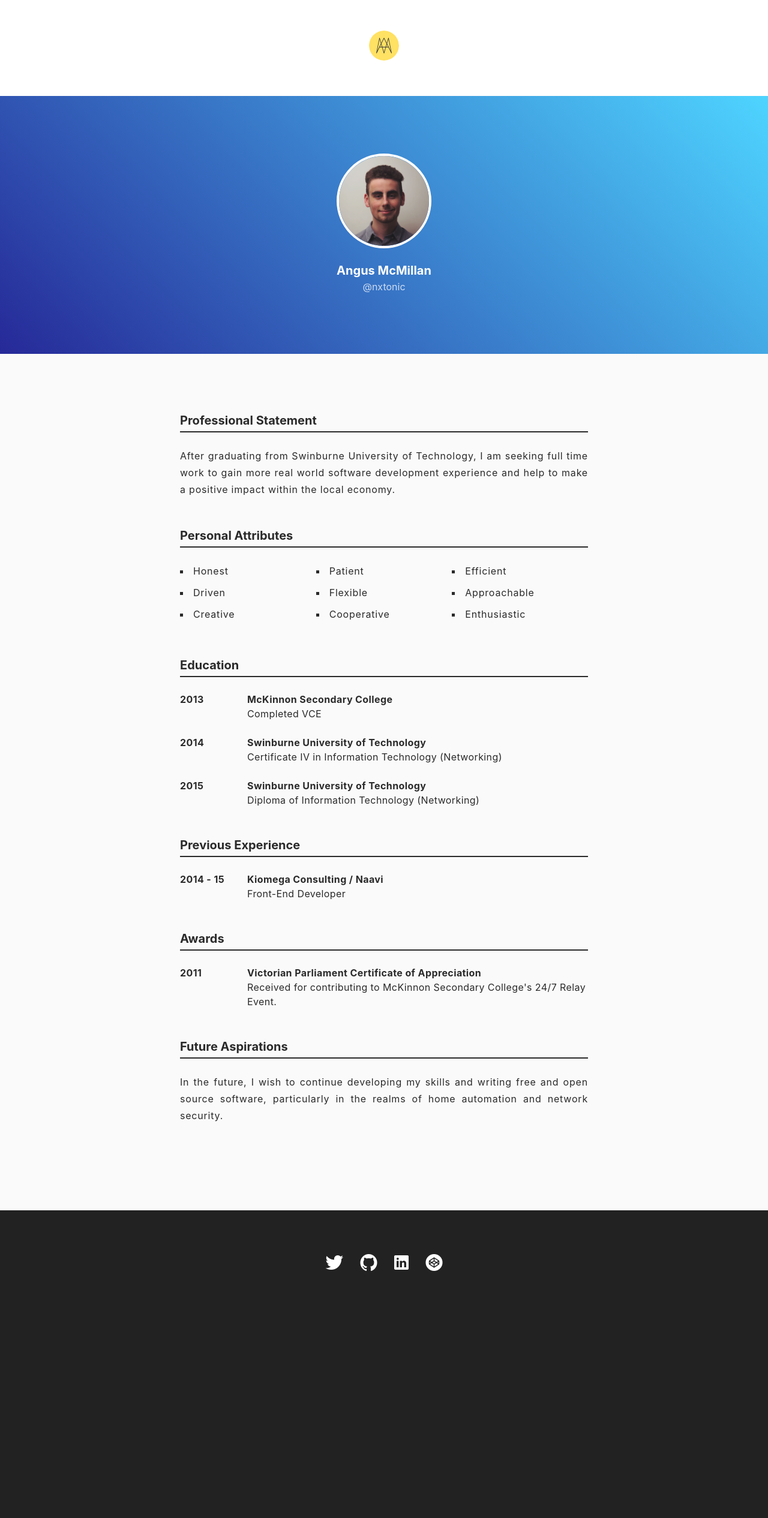
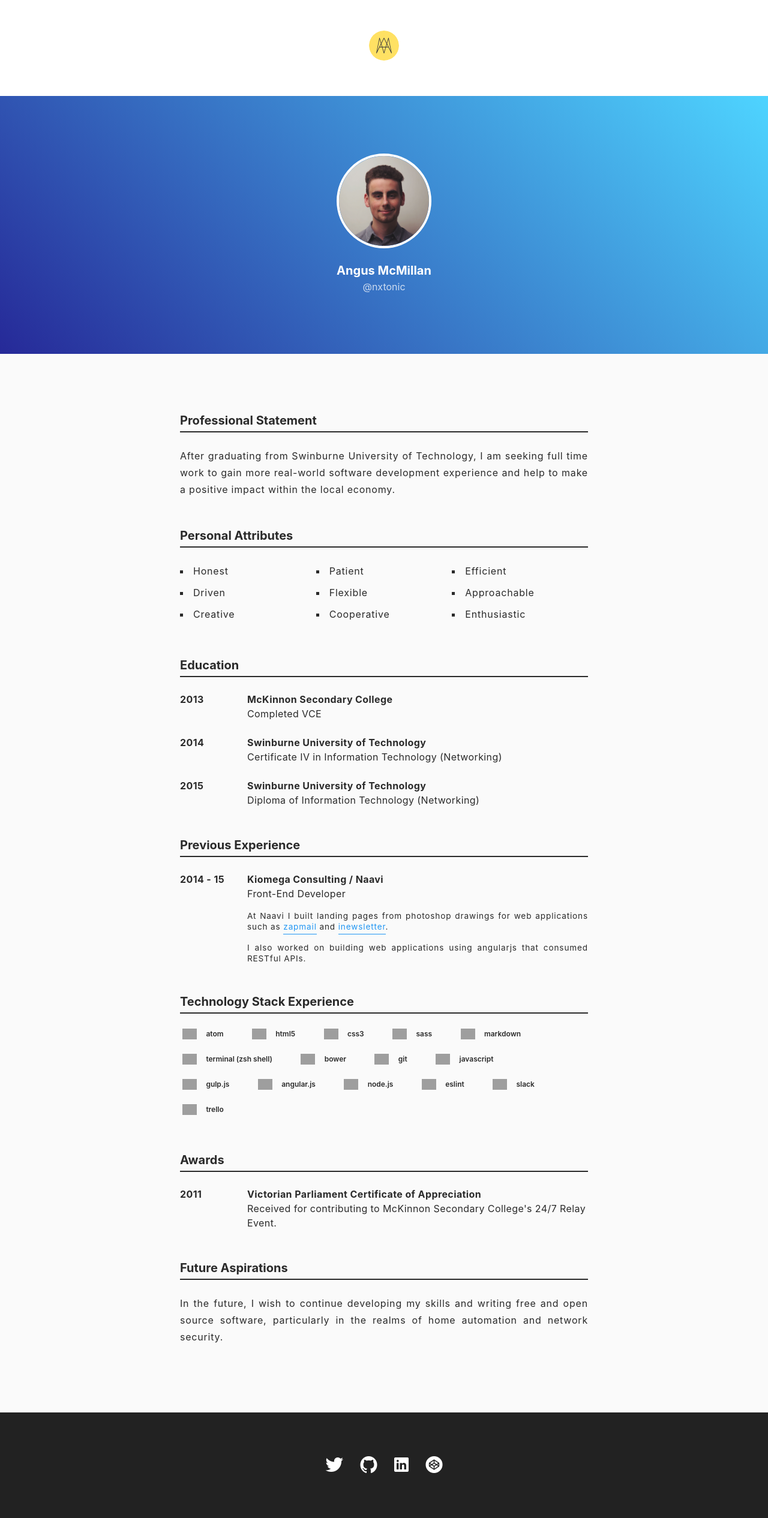
Before and after one commit to nxtonic/nxtonic.github.io, a Jekyll site: the page built from resume.html, in a window 1280 px wide. Shown: the whole page at 60% size. Built offline with Jekyll 4.4.1, drawn with Linux system fonts in a browser that asks for light colours; before the commit the page ends 2194 px from its top, so only the background shows below that; grey boxes are pictures that could not be loaded.

Commit message:
update(resume): added icons, better descriptions
- also enhanced print stylesheet

```diff
--- a/_includes/confident.html
+++ b/_includes/confident.html
@@ -1,3 +1,12 @@
+{% if include.type == "resume" %}
+<div class="tool-icons align-left">{% for item in site.data.confident %}{% if item.url %}
+  <a class="wrap icon" target="_blank" href="{{item.url}}">
+    <img title="{{item.title}}" src="{{item.image_url}}">
+    <span>{{item.title}}</span>
+  </a>{% else %}
+  <img title="{{item.title}}" src="{{item.image_url}}">{% endif %}{% endfor %}
+</div>{% else %}
+
 <section>
   <div class="box">
     <h2 class="align-center">confident with...</h2>
@@ -8,4 +17,4 @@
       <img title="{{item.title}}" src="{{item.image_url}}">{% endif %}{% endfor %}
     </div>
   </div>
-</section>
+</section>{% endif %}
--- a/_sass/print.scss
+++ b/_sass/print.scss
@@ -1,7 +1,15 @@
 @page {
   size: A4;
-  padding: 1cm 1cm 1cm;
+  margin: 2cm 1cm 2.5cm;
   box-sizing: border-box;
+
+  @bottom-center {
+    content: counter(page) "/" counter(pages);
+  }
+}
+
+@page :blank {
+  @top-center { content: "This page is intentionally left blank" }
 }
 
 @media print {
@@ -11,7 +19,8 @@
     background-color: transparent !important;
     * {
       background-color: transparent !important;
-      color: #1a1a1a;
+      background: transparent !important;
+      color: black;
     }
 
     *::before, *::after {
@@ -52,17 +61,28 @@
     display: none;
   }
 
+  header {
+    display: none;
+  }
+
   .resume-header {
     padding: 0em 1em;
-    margin: -2em auto -1em;
+    margin: 4em auto -1em;
   }
 
   .resume {
     padding: 4em 1em;
+
+    .print-message {
+      display: block;
+    }
   }
 
   .resume-header .portrait {
-    display: none;
+    // display: none;
+    border: none;
+    width: 100px;
+    height: 100px;
   }
 
   .resume .item {
--- a/_sass/resume.scss
+++ b/_sass/resume.scss
@@ -57,9 +57,43 @@
     text-align: justify;
   }
 
+  .print-message {
+    display: none;
+  }
+
   .item {
     margin-bottom: 3em;
     clear: both;
+
+    .tool-icons {
+      margin: 2rem auto;
+      margin-left: -2em;
+      margin-top: -0.75rem;
+      font-size: 0.75rem;
+
+      .icon {
+        display: inline-block;
+        // background-color: #ccc;
+        padding: 0 1rem;
+
+        & img {
+          margin: 1em;
+          margin-right: 0;
+          max-height: 3em;
+          width: 2em;
+        }
+
+        & span {
+          font-size: 1em;
+          margin-left: 1em;
+          font-weight: 600;
+        }
+      }
+    }
+
+    &:last-of-type {
+      margin-bottom: 0;
+    }
   }
 
   .list {
@@ -95,6 +129,17 @@
       }
       .description {
         margin-left: 7em;
+
+        .description-extended {
+          margin-top: 1em;
+          font-weight: 400;
+
+          & p {
+            line-height: 1.35;
+            font-size: 0.85em;
+            letter-spacing: 0.0625em;
+          }
+        }
       }
     }
   }
--- a/_sass/typography.scss
+++ b/_sass/typography.scss
@@ -31,7 +31,7 @@ h6 {
 a {
   text-decoration: none;
   padding-bottom: 0.25em;
-  border-bottom: 2px solid;
+  border-bottom: 0.125em solid;
 }
 
 p {
--- a/resume.html
+++ b/resume.html
@@ -16,7 +16,7 @@ title: "my resume"
     <div class="item">
       <h5>Professional Statement</h5>
       <p>
-        After graduating from Swinburne University of Technology, I am seeking full time work to gain more real world software development experience and help to make a positive impact within the local economy.
+        After graduating from Swinburne University of Technology, I am seeking full time work to gain more real-world software development experience and help to make a positive impact within the local economy.
       </p>
     </div>
 
@@ -83,9 +83,18 @@ title: "my resume"
           <div class="description">
             <strong><a class="wrap" href="http://kiomega.com.au" target="_blank">Kiomega Consulting</a> / <a class="wrap" href="http://naavi.co" target="_blank">Naavi</a></strong><br/>
             <span>Front-End Developer</span>
+            <div class="description-extended">
+              <p>At Naavi I built landing pages from photoshop drawings for web applications such as <a href="http://zapmail.co">zapmail</a> and <a href="http://inewsletter.co">inewsletter</a>.</p>
+              <p>I also worked on building web applications using angularjs that consumed RESTful APIs.</p>
+            </div>
           </div>
         </div>
       </div>
+    </div>
+
+    <div class="item">
+      <h5>Technology Stack Experience</h5>
+      {% include confident.html type="resume" %}
     </div>
 
     <div class="item">
@@ -107,6 +116,5 @@ title: "my resume"
         In the future, I wish to continue developing my skills and writing free and open source software, particularly in the realms of home automation and network security.
       </p>
     </div>
-
   </div>
 </section>
```
Also changed, not shown: _data/confident.yml (+10 -5 lines).
